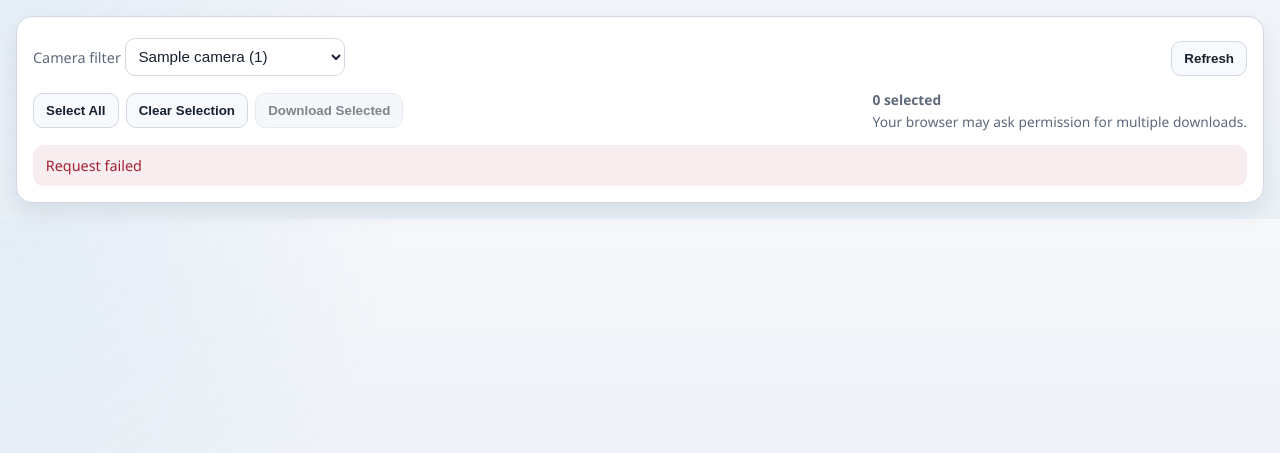
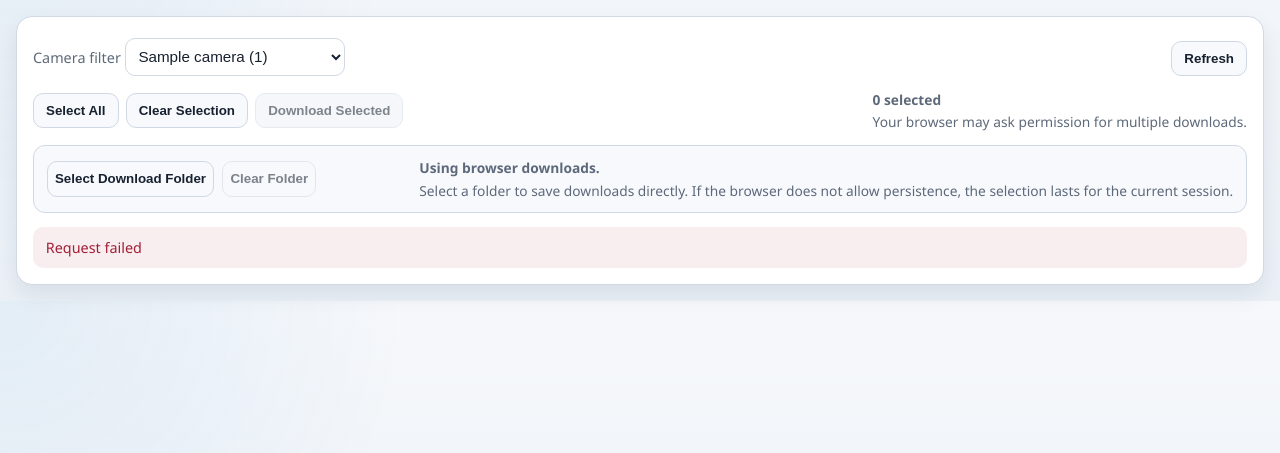
Before and after one commit to khisanthax/printernvr, a Python web app: template templates/clips.html in a window 1280 px wide. Shown: the part 133-586 px from the top of the page. Run offline with Jinja, Linux system fonts and the light colour scheme; the template is opened without the code that fills it: most values are stand-ins (such as "Sample title", 1, 10 or a date in 2020).

Commit message:
Phase 7.1: optional folder-targeted clip downloads

```diff
--- a/static/clips.js
+++ b/static/clips.js
@@ -1,3 +1,16 @@
+const HANDLE_DB_NAME = "printernvr-download-targets";
+const HANDLE_STORE_NAME = "handles";
+const HANDLE_KEY = "clips-download-folder";
+
+let currentClips = [];
+const selectedClipKeys = new Set();
+const downloadTargetState = {
+  supported: typeof window.showDirectoryPicker === "function" && window.isSecureContext,
+  persistenceSupported: typeof window.indexedDB !== "undefined",
+  folderHandle: null,
+  persistenceMode: "session-only",
+};
+
 function bySelector(selector) {
   return document.querySelector(selector);
 }
@@ -140,6 +153,98 @@ function createDownloadLink(cameraId, filename) {
   link.remove();
 }
 
+async function fetchClipBlob(cameraId, filename) {
+  const response = await fetch(downloadUrl(cameraId, filename));
+  if (!response.ok) {
+    throw new Error(`Download failed for ${filename}`);
+  }
+  return response.blob();
+}
+
+function splitFilename(filename) {
+  const lastDot = filename.lastIndexOf(".");
+  if (lastDot <= 0) {
+    return { base: filename, extension: "" };
+  }
+
+  return {
+    base: filename.slice(0, lastDot),
+    extension: filename.slice(lastDot),
+  };
+}
+
+async function resolveUniqueFilename(directoryHandle, filename) {
+  const { base, extension } = splitFilename(filename);
+  let attempt = 0;
+
+  while (true) {
+    const candidate = attempt === 0 ? filename : `${base} (${attempt})${extension}`;
+    try {
+      await directoryHandle.getFileHandle(candidate, { create: false });
+      attempt += 1;
+    } catch (error) {
+      if (error && error.name === "NotFoundError") {
+        return candidate;
+      }
+      throw error;
+    }
+  }
+}
+
+async function ensureDirectoryPermission(directoryHandle, requestWrite = false) {
+  if (!directoryHandle || typeof directoryHandle.queryPermission !== "function") {
+    return false;
+  }
+
+  const options = { mode: "readwrite" };
+  const current = await directoryHandle.queryPermission(options);
+  if (current === "granted") {
+    return true;
+  }
+
+  if (!requestWrite || typeof directoryHandle.requestPermission !== "function") {
+    return false;
+  }
+
+  const requested = await directoryHandle.requestPermission(options);
+  return requested === "granted";
+}
+
+function updateDownloadTargetUi() {
+  const statusNode = bySelector("#download-target-status");
+  const noteNode = bySelector("#download-target-note");
+  const selectButton = bySelector("#select-download-folder-button");
+  const clearButton = bySelector("#clear-download-folder-button");
+
+  if (!statusNode || !noteNode || !selectButton || !clearButton) {
+    return;
+  }
+
+  if (!downloadTargetState.supported) {
+    statusNode.textContent = "Using browser downloads.";
+    noteNode.textContent = "Direct folder save is available only in Chromium-based browsers on HTTPS or localhost.";
+    selectButton.disabled = true;
+    clearButton.disabled = true;
+    return;
+  }
+
+  selectButton.disabled = false;
+  clearButton.disabled = !downloadTargetState.folderHandle;
+
+  if (!downloadTargetState.folderHandle) {
+    statusNode.textContent = "Using browser downloads.";
+    noteNode.textContent = downloadTargetState.persistenceMode === "indexeddb"
+      ? "Select a folder to save downloads directly. Folder selection is restored when the browser keeps permission."
+      : "Select a folder to save downloads directly. If the browser does not allow persistence, the selection lasts for the current session.";
+    return;
+  }
+
+  statusNode.textContent = `Saving downloads to selected folder: ${downloadTargetState.folderHandle.name}`;
+  noteNode.textContent = downloadTargetState.persistenceMode === "indexeddb"
+    ? "Selected folder handle is stored in browser IndexedDB when the browser allows it."
+    : "Selected folder is active for this browser session only.";
+}
+
 function buildPreviewContent(clip) {
   const wrapper = document.createElement("div");
   wrapper.className = "clip-preview-panel";
@@ -247,6 +352,8 @@ function renderClips(clips) {
     const download = document.createElement("a");
     download.className = "control-button control-button--secondary table-link";
     download.href = downloadUrl(clip.camera_id, clip.filename);
+    download.dataset.downloadCameraId = clip.camera_id;
+    download.dataset.downloadFilename = clip.filename;
     download.textContent = "Download";
 
     const remove = document.createElement("button");
@@ -328,6 +435,241 @@ function togglePreview(cameraId, filename, button) {
   previewRow.hidden = true;
   button.textContent = "Preview";
   button.setAttribute("aria-expanded", "false");
+}
+
+function openHandleDb() {
+  return new Promise((resolve, reject) => {
+    if (!downloadTargetState.persistenceSupported) {
+      reject(new Error("IndexedDB unavailable"));
+      return;
+    }
+
+    const request = window.indexedDB.open(HANDLE_DB_NAME, 1);
+    request.onupgradeneeded = () => {
+      const db = request.result;
+      if (!db.objectStoreNames.contains(HANDLE_STORE_NAME)) {
+        db.createObjectStore(HANDLE_STORE_NAME);
+      }
+    };
+    request.onsuccess = () => resolve(request.result);
+    request.onerror = () => reject(request.error || new Error("Unable to open IndexedDB"));
+  });
+}
+
+async function loadPersistedFolderHandle() {
+  if (!downloadTargetState.persistenceSupported) {
+    return null;
+  }
+
+  try {
+    const db = await openHandleDb();
+    const handle = await new Promise((resolve, reject) => {
+      const transaction = db.transaction(HANDLE_STORE_NAME, "readonly");
+      const store = transaction.objectStore(HANDLE_STORE_NAME);
+      const request = store.get(HANDLE_KEY);
+      request.onsuccess = () => resolve(request.result || null);
+      request.onerror = () => reject(request.error || new Error("Unable to read saved folder handle"));
+    });
+    db.close();
+    return handle;
+  } catch (_error) {
+    return null;
+  }
+}
+
+async function persistFolderHandle(handle) {
+  if (!downloadTargetState.persistenceSupported) {
+    downloadTargetState.persistenceMode = "session-only";
+    return false;
+  }
+
+  try {
+    const db = await openHandleDb();
+    await new Promise((resolve, reject) => {
+      const transaction = db.transaction(HANDLE_STORE_NAME, "readwrite");
+      const store = transaction.objectStore(HANDLE_STORE_NAME);
+      const request = store.put(handle, HANDLE_KEY);
+      request.onsuccess = () => resolve();
+      request.onerror = () => reject(request.error || new Error("Unable to save folder handle"));
+    });
+    db.close();
+    downloadTargetState.persistenceMode = "indexeddb";
+    return true;
+  } catch (_error) {
+    downloadTargetState.persistenceMode = "session-only";
+    return false;
+  }
+}
+
+async function clearPersistedFolderHandle() {
+  if (!downloadTargetState.persistenceSupported) {
+    return;
+  }
+
+  try {
+    const db = await openHandleDb();
+    await new Promise((resolve, reject) => {
+      const transaction = db.transaction(HANDLE_STORE_NAME, "readwrite");
+      const store = transaction.objectStore(HANDLE_STORE_NAME);
+      const request = store.delete(HANDLE_KEY);
+      request.onsuccess = () => resolve();
+      request.onerror = () => reject(request.error || new Error("Unable to clear folder handle"));
+    });
+    db.close();
+  } catch (_error) {
+    // Keep browser-download fallback even if IndexedDB cleanup fails.
+  }
+}
+
+async function initializeDownloadTarget() {
+  updateDownloadTargetUi();
+  if (!downloadTargetState.supported) {
+    return;
+  }
+
+  const persistedHandle = await loadPersistedFolderHandle();
+  if (!persistedHandle) {
+    updateDownloadTargetUi();
+    return;
+  }
+
+  const hasPermission = await ensureDirectoryPermission(persistedHandle, false);
+  if (!hasPermission) {
+    await clearPersistedFolderHandle();
+    downloadTargetState.folderHandle = null;
+    downloadTargetState.persistenceMode = "session-only";
+    updateDownloadTargetUi();
+    return;
+  }
+
+  downloadTargetState.folderHandle = persistedHandle;
+  downloadTargetState.persistenceMode = "indexeddb";
+  updateDownloadTargetUi();
+}
+
+async function setDownloadFolder() {
+  if (!downloadTargetState.supported) {
+    updateFeedback("Direct folder save is not available in this browser. Using browser downloads instead.");
+    return;
+  }
+
+  let handle;
+  try {
+    handle = await window.showDirectoryPicker();
+  } catch (error) {
+    if (error && error.name === "AbortError") {
+      return;
+    }
+    throw error;
+  }
+  const granted = await ensureDirectoryPermission(handle, true);
+  if (!granted) {
+    downloadTargetState.folderHandle = null;
+    await clearPersistedFolderHandle();
+    updateDownloadTargetUi();
+    throw new Error("Folder access denied; using browser downloads.");
+  }
+
+  downloadTargetState.folderHandle = handle;
+  downloadTargetState.persistenceMode = "session-only";
+  await persistFolderHandle(handle);
+  updateDownloadTargetUi();
+}
+
+async function clearDownloadFolder() {
+  downloadTargetState.folderHandle = null;
+  downloadTargetState.persistenceMode = "session-only";
+  await clearPersistedFolderHandle();
+  updateDownloadTargetUi();
+}
+
+async function saveClipToSelectedFolder(cameraId, filename) {
+  const handle = downloadTargetState.folderHandle;
+  if (!downloadTargetState.supported || !handle) {
+    throw new Error("No selected folder available");
+  }
+
+  const hasPermission = await ensureDirectoryPermission(handle, true);
+  if (!hasPermission) {
+    downloadTargetState.folderHandle = null;
+    downloadTargetState.persistenceMode = "session-only";
+    await clearPersistedFolderHandle();
+    updateDownloadTargetUi();
+    throw new Error("Folder access denied; using browser downloads.");
+  }
+
+  const blob = await fetchClipBlob(cameraId, filename);
+  const safeFilename = await resolveUniqueFilename(handle, filename);
+  const fileHandle = await handle.getFileHandle(safeFilename, { create: true });
+  const writable = await fileHandle.createWritable();
+  await writable.write(blob);
+  await writable.close();
+  return safeFilename;
+}
+
+async function trySaveClipToSelectedFolder(cameraId, filename) {
+  try {
+    const savedName = await saveClipToSelectedFolder(cameraId, filename);
+    return { saved: true, fallback: false, filename: savedName };
+  } catch (error) {
+    createDownloadLink(cameraId, filename);
+    return {
+      saved: false,
+      fallback: true,
+      error: error instanceof Error ? error.message : String(error),
+      filename,
+    };
+  }
+}
+
+async function handleSingleDownload(cameraId, filename) {
+  if (!downloadTargetState.folderHandle || !downloadTargetState.supported) {
+    createDownloadLink(cameraId, filename);
+    return;
+  }
+
+  const result = await trySaveClipToSelectedFolder(cameraId, filename);
+  if (result.saved) {
+    const name = result.filename === filename ? filename : `${filename} as ${result.filename}`;
+    updateFeedback(`Saved ${name} to the selected folder.`);
+    return;
+  }
+
+  updateFeedback(`${result.error || "Direct save failed"} Falling back to browser download for ${filename}.`, true);
+}
+
+async function handleBulkDownload(clips) {
+  if (!clips.length) {
+    updateFeedback("Select at least one clip to download.", true);
+    return;
+  }
+
+  if (!downloadTargetState.folderHandle || !downloadTargetState.supported) {
+    clips.forEach((clip) => {
+      createDownloadLink(clip.camera_id, clip.filename);
+    });
+    updateFeedback(`Started ${clips.length} download(s). Your browser may ask permission for multiple downloads.`);
+    return;
+  }
+
+  let savedCount = 0;
+  let fallbackCount = 0;
+
+  for (const clip of clips) {
+    const result = await trySaveClipToSelectedFolder(clip.camera_id, clip.filename);
+    if (result.saved) {
+      savedCount += 1;
+    } else {
+      fallbackCount += 1;
+    }
+  }
+
+  if (!fallbackCount) {
+    updateFeedback(`Saved ${savedCount} file(s) to the selected folder.`);
+    return;
+  }
+
+  updateFeedback(`Saved ${savedCount} of ${clips.length} file(s) to the selected folder. ${fallbackCount} file(s) fell back to browser downloads.`, true);
 }
 
 function bindFilters() {
@@ -415,17 +757,46 @@ function bindSelection() {
   }
 
   if (downloadSelectedButton) {
-    downloadSelectedButton.addEventListener("click", () => {
+    downloadSelectedButton.addEventListener("click", async () => {
       const clips = currentClips.filter((clip) => selectedClipKeys.has(clipKey(clip.camera_id, clip.filename)));
-      if (!clips.length) {
-        updateFeedback("Select at least one clip to download.", true);
-        return;
+      try {
+        await handleBulkDownload(clips);
+      } catch (error) {
+        updateFeedback(error.message, true);
       }
+    });
+  }
+}
 
-      clips.forEach((clip) => {
-        createDownloadLink(clip.camera_id, clip.filename);
-      });
-      updateFeedback(`Started ${clips.length} download(s). Your browser may ask permission for multiple downloads.`);
+function bindDownloadTargetControls() {
+  const selectButton = bySelector("#select-download-folder-button");
+  const clearButton = bySelector("#clear-download-folder-button");
+
+  if (selectButton) {
+    selectButton.addEventListener("click", async () => {
+      selectButton.disabled = true;
+      try {
+        await setDownloadFolder();
+        if (downloadTargetState.folderHandle) {
+          updateFeedback(`Using selected folder '${downloadTargetState.folderHandle.name}' for clip downloads.`);
+        }
+      } catch (error) {
+        updateFeedback(error.message, true);
+      } finally {
+        updateDownloadTargetUi();
+      }
+    });
+  }
+
+  if (clearButton) {
+    clearButton.addEventListener("click", async () => {
+      clearButton.disabled = true;
+      try {
+        await clearDownloadFolder();
+        updateFeedback("Selected folder cleared. Using browser downloads.");
+      } finally {
+        updateDownloadTargetUi();
+      }
     });
   }
 }
@@ -439,6 +810,21 @@ function bindTableActions() {
   tbody.addEventListener("click", async (event) => {
     const target = event.target;
     if (!(target instanceof HTMLElement)) {
+      return;
+    }
+
+    const downloadLink = target.closest("a[data-download-camera-id]");
+    if (downloadLink instanceof HTMLAnchorElement) {
+      if (!downloadTargetState.folderHandle || !downloadTargetState.supported) {
+        return;
+      }
+
+      event.preventDefault();
+      try {
+        await handleSingleDownload(downloadLink.dataset.downloadCameraId, downloadLink.dataset.downloadFilename);
+      } catch (error) {
+        updateFeedback(error.message, true);
+      }
       return;
     }
 
@@ -475,12 +861,17 @@ function bindTableActions() {
   });
 }
 
-let currentClips = [];
-const selectedClipKeys = new Set();
-
 bindFilters();
 bindSelection();
+bindDownloadTargetControls();
 bindTableActions();
-loadClips().catch((error) => {
-  updateFeedback(error.message, true);
-});
+initializeDownloadTarget()
+  .catch(() => {
+    downloadTargetState.folderHandle = null;
+    updateDownloadTargetUi();
+  })
+  .finally(() => {
+    loadClips().catch((error) => {
+      updateFeedback(error.message, true);
+    });
+  });
--- a/static/style.css
+++ b/static/style.css
@@ -613,6 +613,34 @@ body {
   color: var(--muted);
 }
 
+.download-target {
+  display: flex;
+  align-items: center;
+  justify-content: space-between;
+  flex-wrap: wrap;
+  gap: 0.75rem;
+  margin-bottom: 0.85rem;
+  padding: 0.8rem;
+  border: 1px solid var(--border);
+  border-radius: 12px;
+  background: var(--panel-alt);
+}
+
+.download-target__actions,
+.download-target__meta {
+  display: flex;
+  flex-wrap: wrap;
+  gap: 0.5rem;
+  align-items: center;
+}
+
+.download-target__meta {
+  display: grid;
+  gap: 0.2rem;
+  font-size: 0.86rem;
+  color: var(--muted);
+}
+
 .clips-table-wrap {
   overflow-x: auto;
 }
--- a/templates/clips.html
+++ b/templates/clips.html
@@ -48,6 +48,17 @@
         </div>
       </div>
 
+      <section class="download-target" aria-label="Download target">
+        <div class="download-target__actions">
+          <button type="button" id="select-download-folder-button" class="control-button control-button--secondary">Select Download Folder</button>
+          <button type="button" id="clear-download-folder-button" class="control-button control-button--secondary">Clear Folder</button>
+        </div>
+        <div class="download-target__meta">
+          <strong id="download-target-status">Using browser downloads.</strong>
+          <span id="download-target-note">Direct folder save works in Chromium-based browsers on HTTPS or localhost.</span>
+        </div>
+      </section>
+
       <p id="clips-feedback" class="storage-summary" hidden></p>
 
       <div id="clips-empty" class="empty-state" hidden>
```
Also changed, not shown: docs/ARCHITECTURE.md (+6 -0 lines), docs/DECISIONS.md (+16 -0 lines), docs/ROADMAP.md (+21 -0 lines), .cursor-context.md, .cursor-rules.md, README.md.
